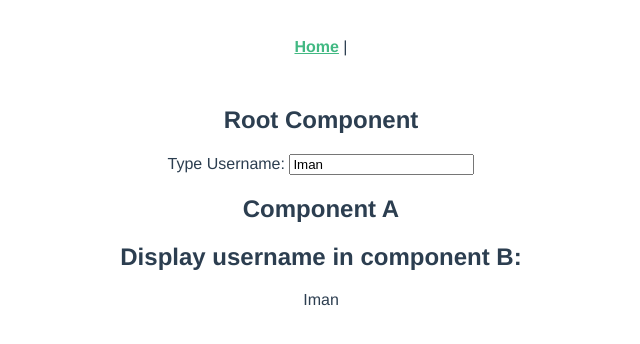
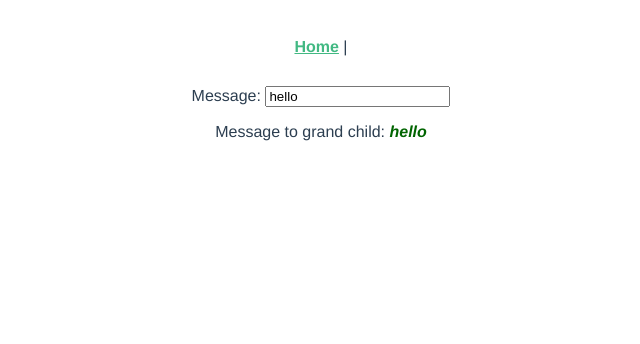
Before and after one commit to imanalicse/vue_learning, a Vue app: page / in a window 1280 px wide. Shown: the top 344 px of the page, without its empty margins (319-959 px from the left). Built offline with nearby package versions, Linux system fonts and the light colour scheme.

Commit message:
dependency injection

```diff
--- /dev/null
+++ b/src/components/CompositionApi/DependencyInjection/ChildComp.vue
@@ -0,0 +1,13 @@
+<template>
+<div>
+  <GrandChildComp/>
+</div>
+</template>
+
+<script setup>
+import GrandChildComp from '@/components/CompositionApi/DependencyInjection/GrandChildComp'
+</script>
+
+<style scoped>
+
+</style>
--- a/src/components/CompositionApi/DependencyInjection/ComponentA.vue
+++ /dev/null
@@ -1,14 +0,0 @@
-<template>
-<div>
-  <h2>Component A</h2>
-  <ComponentB/>
-</div>
-</template>
-
-<script setup>
-import ComponentB from '@/components/CompositionApi/DependencyInjection/ComponentB'
-</script>
-
-<style scoped>
-
-</style>
--- a/src/components/CompositionApi/DependencyInjection/ComponentB.vue
+++ /dev/null
@@ -1,16 +0,0 @@
-<template>
-<div>
-  <h2>Display username in component B:</h2>
-   {{username}}
-</div>
-</template>
-
-<script setup>
-import { inject } from 'vue'
-const username = inject('username')
-console.log('username:', username.value)
-</script>
-
-<style scoped>
-
-</style>
--- /dev/null
+++ b/src/components/CompositionApi/DependencyInjection/GrandChildComp.vue
@@ -0,0 +1,15 @@
+<template>
+<div>
+  <p>Message to grand child: <strong style="color: darkgreen"><i>{{message}}</i> </strong> </p>
+</div>
+</template>
+
+<script setup>
+import { inject } from 'vue'
+const message = inject('message')
+console.log('username:', message.value)
+</script>
+
+<style scoped>
+
+</style>
--- a/src/components/CompositionApi/DependencyInjection/RootComponent.vue
+++ b/src/components/CompositionApi/DependencyInjection/RootComponent.vue
@@ -1,16 +1,15 @@
 <template>
 <div>
-  <h2>Root Component</h2>
-  Type Username: <input v-model="username">
-  <ComponentA />
+  Message: <input v-model="message">
+  <Child />
 </div>
 </template>
 
 <script setup>
-import {provide, ref} from 'vue'
-  import ComponentA from '@/components/CompositionApi/DependencyInjection/ComponentA'
-  const username = ref('Iman');
-  provide('username', username)
+import { provide, ref} from 'vue'
+import Child from '@/components/CompositionApi/DependencyInjection/ChildComp.vue'
+const message = ref('hello');
+provide('message', message)
 </script>
 
 <style scoped>
```
